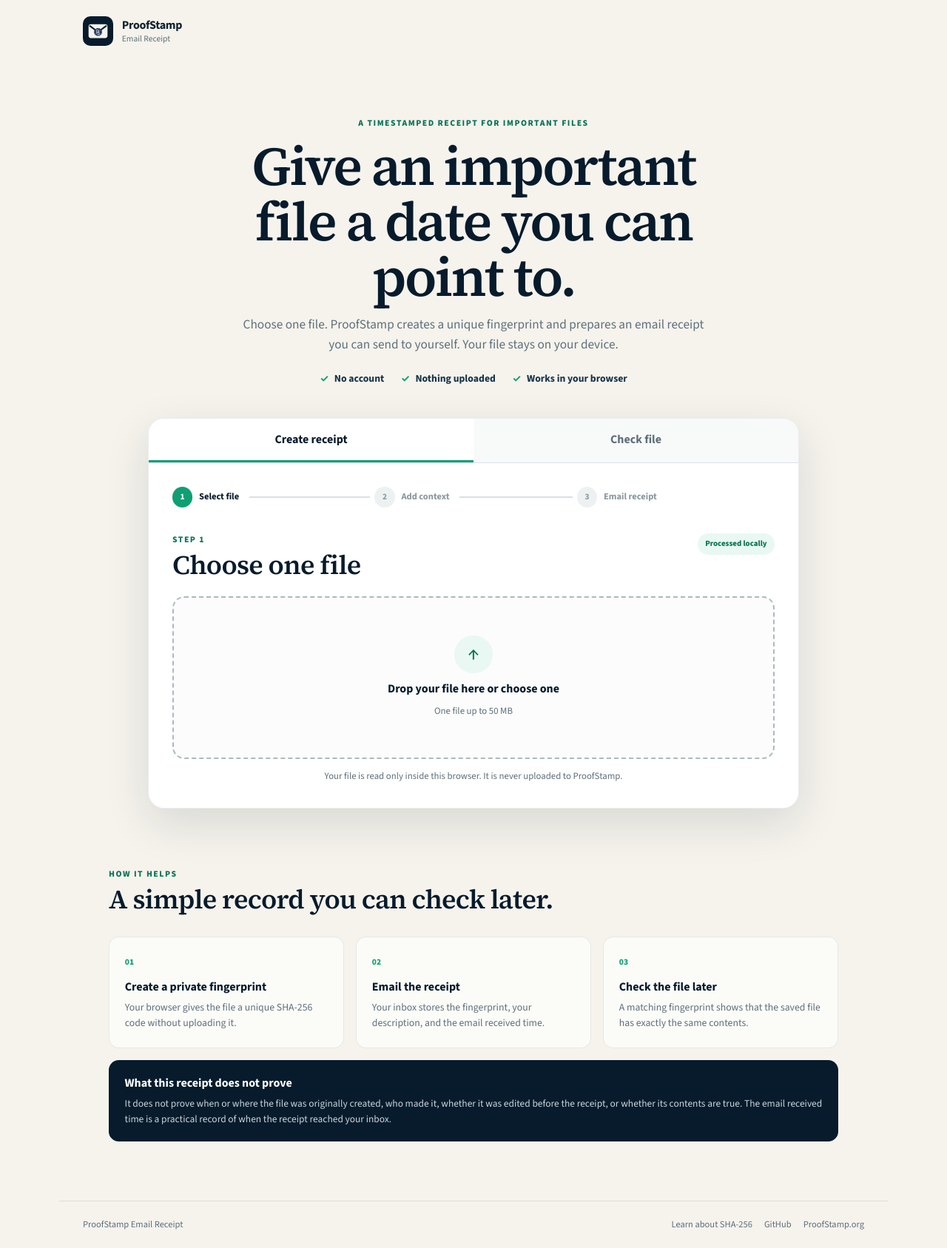
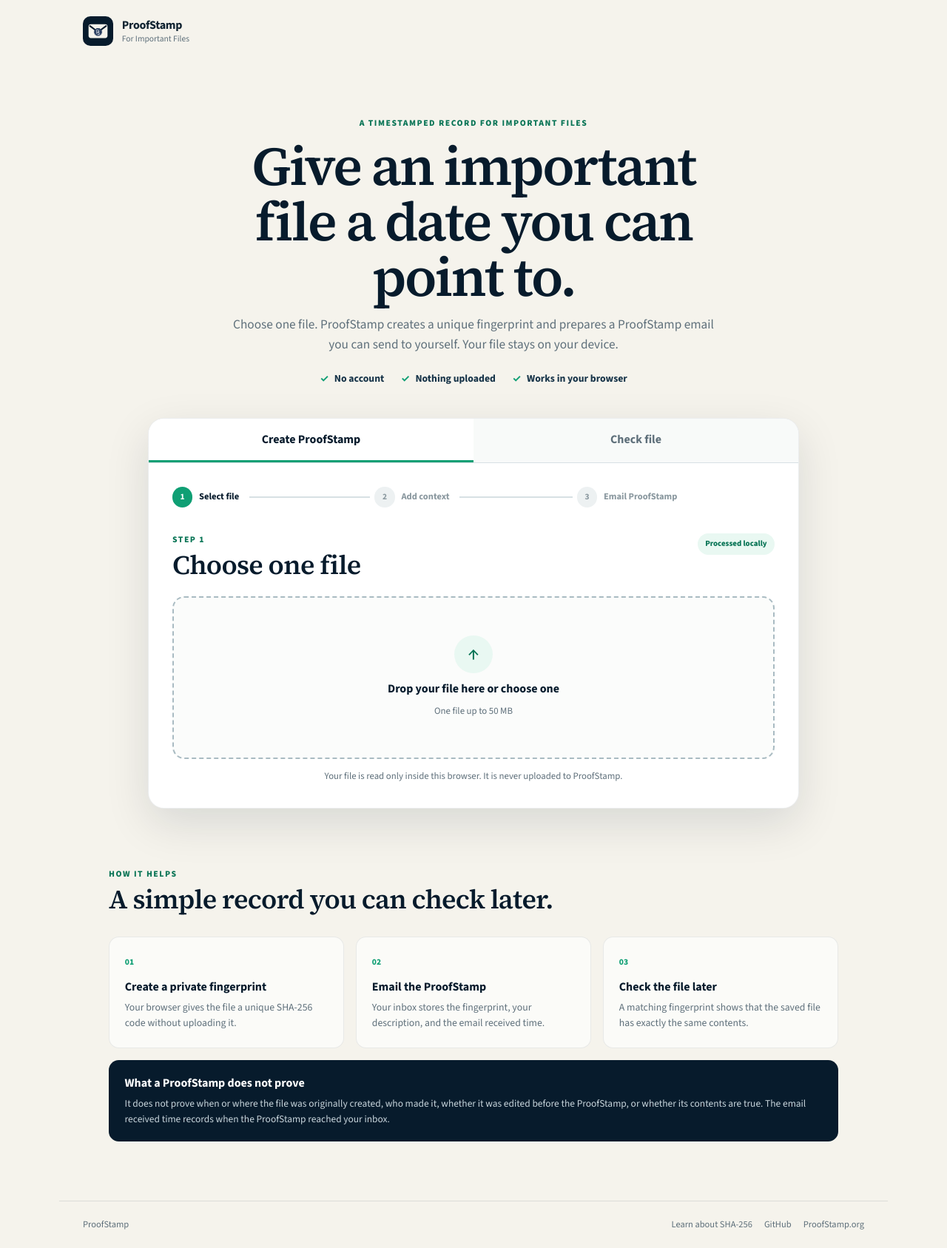
Before and after one commit to Proof-Stamp/emailapp, a website with bundled scripts: page public/index.html in a window 1280 px wide. Shown: the whole page at 74% size. Built offline with nearby package versions, Linux system fonts and the light colour scheme.

Commit message:
Brand the user flow as ProofStamp

```diff
--- a/public/index.html
+++ b/public/index.html
@@ -6,9 +6,9 @@
     <meta name="theme-color" content="#071b2c" />
     <meta
       name="description"
-      content="Create a private SHA-256 receipt and email it to yourself. Your file never leaves your device."
+      content="Create a private ProofStamp for a file and email it to yourself. Your file never leaves your device."
     />
-    <title>ProofStamp Email Receipt</title>
+    <title>ProofStamp for Important Files</title>
     <link rel="icon" href="/proofstamp-seal.svg" type="image/svg+xml" />
     <link
       rel="preload"
@@ -23,21 +23,21 @@
     <a class="skip-link" href="#main">Skip to main content</a>
 
     <header class="site-header">
-      <a class="brand" href="/" aria-label="ProofStamp Email Receipt home">
+      <a class="brand" href="/" aria-label="ProofStamp home">
         <img class="brand-mark" src="/proofstamp-email-mark-vector.svg" width="41" height="41" alt="" />
         <span class="brand-copy">
           <strong>ProofStamp</strong>
-          <small>Email Receipt</small>
+          <small>For Important Files</small>
         </span>
       </a>
     </header>
 
     <main id="main">
       <section class="hero" aria-labelledby="hero-title">
-        <div class="eyebrow">A timestamped receipt for important files</div>
+        <div class="eyebrow">A timestamped record for important files</div>
         <h1 id="hero-title">Give an important file a date you can point to.</h1>
         <p>
-          Choose one file. ProofStamp creates a unique fingerprint and prepares an email receipt
+          Choose one file. ProofStamp creates a unique fingerprint and prepares a ProofStamp email
           you can send to yourself. Your file stays on your device.
         </p>
         <ul class="trust-list" aria-label="Privacy and product benefits">
@@ -47,10 +47,10 @@
         </ul>
       </section>
 
-      <section class="tool-shell" aria-label="ProofStamp email receipt tool">
+      <section class="tool-shell" aria-label="ProofStamp file tool">
         <div class="tabs" role="tablist" aria-label="Tool mode">
           <button class="tab active" id="create-tab" role="tab" aria-selected="true" aria-controls="create-panel">
-            Create receipt
+            Create ProofStamp
           </button>
           <button class="tab" id="verify-tab" role="tab" aria-selected="false" aria-controls="verify-panel">
             Check file
@@ -58,10 +58,10 @@
         </div>
 
         <section id="create-panel" class="panel" role="tabpanel" aria-labelledby="create-tab">
-          <ol class="steps" aria-label="Receipt creation progress">
+          <ol class="steps" aria-label="ProofStamp creation progress">
             <li class="step active" data-step="1"><span>1</span>Select file</li>
             <li class="step" data-step="2"><span>2</span>Add context</li>
-            <li class="step" data-step="3"><span>3</span>Email receipt</li>
+            <li class="step" data-step="3"><span>3</span>Email ProofStamp</li>
           </ol>
 
           <div id="create-alert" class="alert" role="alert" hidden></div>
@@ -153,19 +153,19 @@
                 </span>
               </label>
 
-              <button class="primary-button full-button" type="submit">Prepare email receipt</button>
+              <button class="primary-button full-button" type="submit">Prepare ProofStamp</button>
             </form>
           </section>
 
           <section class="stage success-stage" id="receipt-stage" aria-labelledby="receipt-stage-title" hidden>
             <div class="success-mark" aria-hidden="true">✓</div>
             <p class="stage-kicker">Step 3</p>
-            <h2 id="receipt-stage-title">Your email receipt is ready</h2>
-            <p class="success-intro">Open your email app, check the message, and send it to yourself.</p>
+            <h2 id="receipt-stage-title">Your ProofStamp is ready</h2>
+            <p class="success-intro">Open your email app, check the ProofStamp, and send it to yourself.</p>
 
             <div class="receipt-preview">
               <div class="receipt-preview-header">
-                <span>ProofStamp Email Receipt</span>
+                <span>ProofStamp</span>
                 <span id="receipt-provider-count">1 inbox</span>
               </div>
               <dl id="receipt-summary"></dl>
@@ -173,24 +173,24 @@
 
             <div class="action-grid">
               <button id="open-email" class="primary-button" type="button">Open email app to send</button>
-              <button id="copy-receipt" class="secondary-button" type="button">Copy receipt</button>
-              <button id="download-receipt" class="secondary-button" type="button">Download receipt</button>
+              <button id="copy-receipt" class="secondary-button" type="button">Copy ProofStamp</button>
+              <button id="download-receipt" class="secondary-button" type="button">Download ProofStamp</button>
             </div>
 
             <div class="keep-file-note">
               <strong>Keep the original file.</strong>
-              <p>You do not need to email it. Keep this exact file so you can check it against the receipt later.</p>
+              <p>You do not need to email it. Keep this exact file so you can check it against the ProofStamp later.</p>
             </div>
 
-            <button id="create-another" class="text-button centered" type="button">Create another receipt</button>
+            <button id="create-another" class="text-button centered" type="button">Create another ProofStamp</button>
           </section>
         </section>
 
         <section id="verify-panel" class="panel" role="tabpanel" aria-labelledby="verify-tab" hidden>
           <div class="verify-intro">
             <p class="stage-kicker">Check a saved file</p>
-            <h2>Does this file match the receipt?</h2>
-            <p>Choose one file and paste the fingerprint or email receipt. ProofStamp checks everything in your browser.</p>
+            <h2>Does this file match the ProofStamp?</h2>
+            <p>Choose one file and paste the fingerprint or ProofStamp email. ProofStamp checks everything in your browser.</p>
           </div>
 
           <div id="verify-alert" class="alert" role="alert" hidden></div>
@@ -212,8 +212,8 @@
           </div>
 
           <div class="field verify-fingerprint-field">
-            <label for="expected-hash">Fingerprint or email receipt</label>
-            <textarea id="expected-hash" rows="4" placeholder="Paste the fingerprint or full email receipt"></textarea>
+            <label for="expected-hash">Fingerprint or ProofStamp email</label>
+            <textarea id="expected-hash" rows="4" placeholder="Paste the fingerprint or full ProofStamp email"></textarea>
             <small>Look for the 64-character file fingerprint in your ProofStamp email.</small>
           </div>
 
@@ -243,7 +243,7 @@
           </article>
           <article>
             <span class="explanation-number">02</span>
-            <h3>Email the receipt</h3>
+            <h3>Email the ProofStamp</h3>
             <p>Your inbox stores the fingerprint, your description, and the email received time.</p>
           </article>
           <article>
@@ -253,18 +253,18 @@
           </article>
         </div>
         <div class="limitation">
-          <strong>What this receipt does not prove</strong>
+          <strong>What a ProofStamp does not prove</strong>
           <p>
             It does not prove when or where the file was originally created, who made it, whether it was edited before
-            the receipt, or whether its contents are true. The email received time is a practical record of when
-            the receipt reached your inbox.
+            the ProofStamp, or whether its contents are true. The email received time records when
+            the ProofStamp reached your inbox.
           </p>
         </div>
       </section>
     </main>
 
     <footer class="site-footer">
-      <span>ProofStamp Email Receipt</span>
+      <span>ProofStamp</span>
       <nav aria-label="Footer navigation">
         <a href="https://proofstamp.org/what-is-a-hash-function-sha-256-explained/">Learn about SHA-256</a>
         <a href="https://github.com/Proof-Stamp/emailapp">GitHub</a>
```
